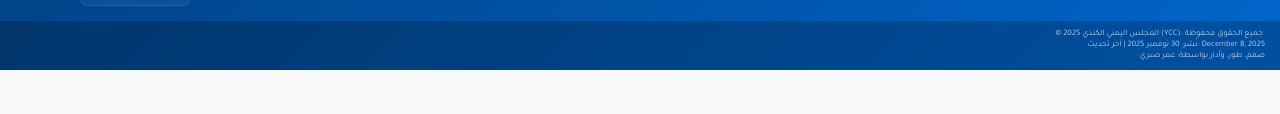
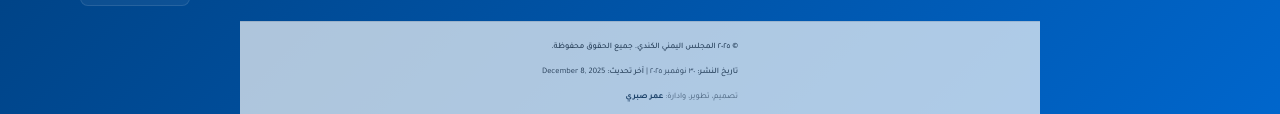
Before and after one commit to YemCan/YCCTest, a plain HTML site: page Arabic/index.html in a window 1280 px wide. Shown: the part 7473-7587 px from the top of the page. Before the commit the page ends 7543 px from the top, so only its background shows below. Drawn offline with Linux system fonts and the light colour scheme; no server answers; a web font is replaced by a local one.

Commit message:
Add files via upload

```diff
--- a/Arabic/index.html
+++ b/Arabic/index.html
@@ -1138,11 +1138,37 @@
             </div>
         </div>
 
-        <div class="footer-bottom">
-            <p>&copy; 2025 المجلس اليمني الكندي (YCC). جميع الحقوق محفوظة.</p>
-            <p>نُشر: 30 نوفمبر 2025 | آخر تحديث: <span id="currentDate"></span></p>
-            <p>صمم، طور، وأدار بواسطة: عمر صبري</p>
-        </div>
+
+
+<!-- Arabic Footer - Clean Version -->
+<div class="footer-bottom" dir="rtl" style="
+    margin: 0 auto;
+    text-align: center;
+    padding: 20px 15px;
+    width: 100%;
+    max-width: 800px;
+    direction: rtl;
+    font-family: 'Tajawal', 'Scheherazade New', sans-serif;
+    font-size: 14px;
+    line-height: 1.8;
+    color: #333;
+    background: #f8f9fa;
+    border-top: 1px solid #ddd;
+">
+    <div style="display: inline-block; text-align: center;">
+        <p style="margin: 10px 0; padding: 0; font-weight: 500;">
+            &copy; ٢٠٢٥ المجلس اليمني الكندي. جميع الحقوق محفوظة.
+        </p>
+        <p style="margin: 10px 0; padding: 0;">
+            <span style="font-weight: 500;">تاريخ النشر:</span> ٣٠ نوفمبر ٢٠٢٥ |
+            <span style="font-weight: 500;">آخر تحديث:</span> <span id="currentDate">٨ ديسمبر ٢٠٢٥</span>
+        </p>
+        <p style="margin: 10px 0; padding: 0; color: #666;">
+            تصميم، تطوير، وادارة: <span style="font-weight: 600; color: #2c3e50;">عمر صبري</span>
+        </p>
+    </div>
+</div>
+
     </footer>
 
     <!-- Donation Modal -->
```
